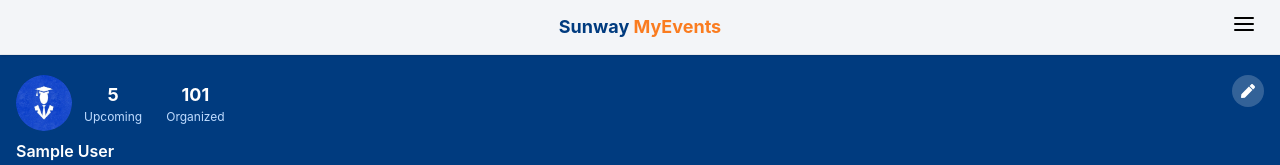
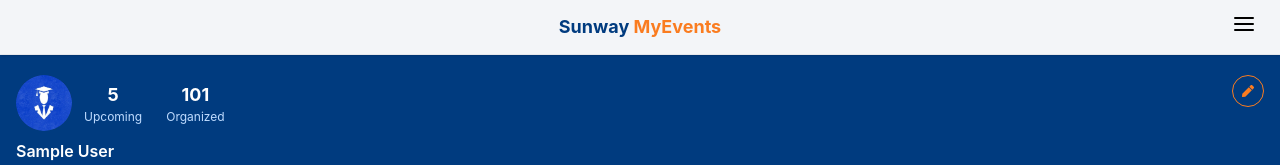
Before and after one commit to jiayi-t/Sunway-MyEvents, a React (Vite) app in the folder apps/client/: page /organizer/dashboard in a window 1280 px wide. Shown: the top 165 px of the page. Built offline with nearby package versions, Linux system fonts and the light colour scheme; sample sign-in values are in the browser's storage.

Commit message:
style(organizer): change edit profile button

```diff
--- a/apps/client/src/pages/organizer/organizer-dashboard.tsx
+++ b/apps/client/src/pages/organizer/organizer-dashboard.tsx
@@ -52,8 +52,8 @@ export default function OrganizerDashboard() {
           </div>
 
           {/* Edit button */}
-          <button className="w-8 h-8 rounded-full bg-white/20 flex items-center justify-center">
-            <FaPen className="text-white text-sm" />
+          <button className="w-8 h-8 rounded-full border border-accent flex items-center justify-center">
+            <FaPen className="text-accent text-xs" />
           </button>
         </div>
 
```
